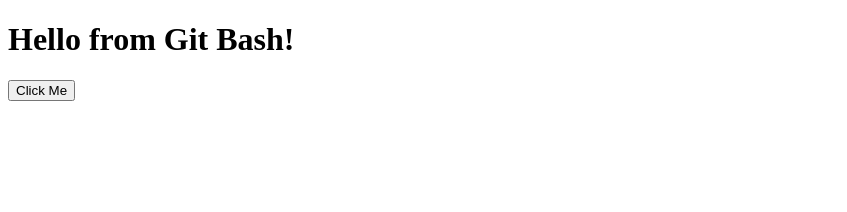
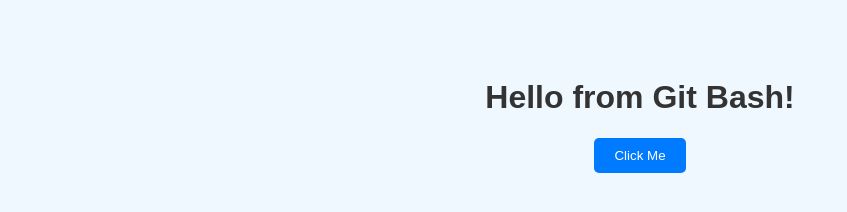
Before and after one commit to Faith-254-UI/terminal-portfolio, a plain HTML site: page index.html in a window 1280 px wide. Shown: the whole page, without its empty margins (0-847 px from the left). Drawn offline with Linux system fonts and the light colour scheme.

Commit message:
Add CSS styling and update html

```diff
--- a/index.html
+++ b/index.html
@@ -2,6 +2,7 @@
 <html>
 <head>
   <title>Faith's Terminal Portfolio</title>
+  <link rel="stylesheet" href="style.css">
   <script>
     function greet() {
       alert("Hello from Git Bash!");
--- /dev/null
+++ b/style.css
@@ -0,0 +1,16 @@
+body {
+  font-family: Arial, sans-serif;
+  background-color: #f0f8ff;
+  text-align: center;
+  padding: 50px;
+}
+h1 {
+  color: #333;
+}
+button {
+  background-color: #007bff;
+  color: white;
+  padding: 10px 20px;
+  border: none;
+  border-radius: 5px;
+}
```
